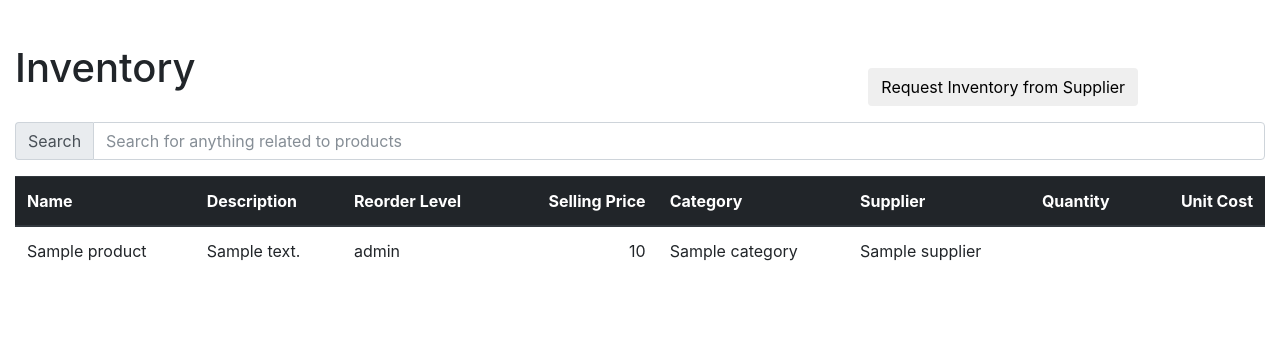
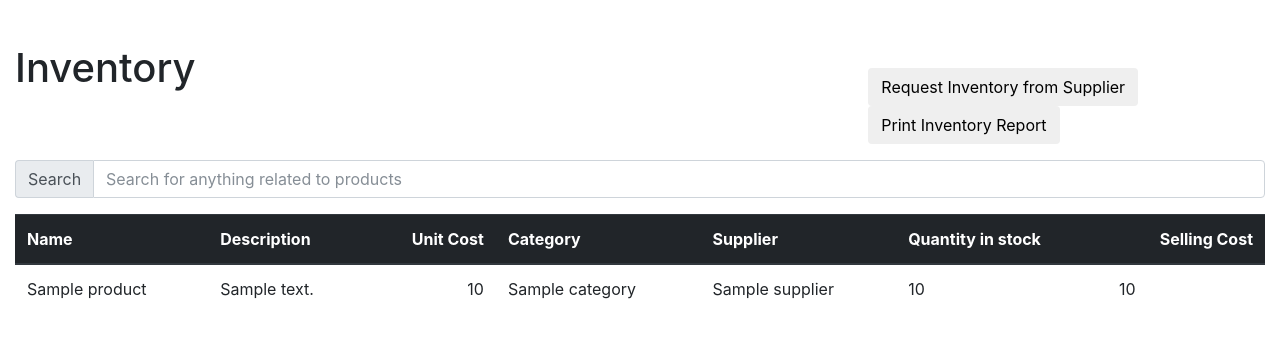
Before and after one commit to NeilTyson/Ubermensch, a Django app: template templates/inventory/index.html in a window 1280 px wide. Shown: the part 56-394 px from the top of the page. Run offline with Django 3.2, Linux system fonts and the light colour scheme; the template is opened without the code that fills it: most values are stand-ins (such as "Sample title", 1, 10 or a date in 2020); some libraries are stand-ins or nearby versions.

Commit message:
added inventory

```diff
--- a/templates/inventory/index.html
+++ b/templates/inventory/index.html
@@ -18,6 +18,7 @@
             </div>
             <div class="col-sm-4 mt-4">
                 <button class="btn btn-request"><a href="#">Request Inventory from Supplier</a></button>
+                <button class="btn btn-print"><a href="#">Print Inventory Report</a></button>
             </div>
         </div>
         {% if not products %}
@@ -36,12 +37,11 @@
                 <tr>
                     <th>Name</th>
                     <th>Description</th>
-                    <th>Reorder Level</th>
-                    <th class="text-right">Selling Price</th>
+                    <th class="text-right">Unit Cost</th>
                     <th>Category</th>
                     <th>Supplier</th>
-                    <th>Quantity</th>
-                    <th class="text-right">Unit Cost</th>
+                    <th>Quantity in stock</th>
+                    <th class="text-right">Selling Cost</th>
 
                 </tr>
                 </thead>
@@ -50,14 +50,15 @@
                     <tr>
                         <td>{{ product.name }}</td>
                         <td>{{ product.description }}</td>
-                        <td>{{ product.reorder_level }}</td>
-                        <td class="text-right">{{ product.price }}</td>
+                        <td class="text-right">{{ product.unit_cost }}</td>
                         <td>{{ product.category }}</td>
                         <td>
                             {% for x in product.supplier.all %}
                                 {{ x.name }}
                             {% endfor %}
                         </td>
+                        <td>{{ product.quantity_in_stock }}</td>
+                        <td>{{ product.selling_price }}</td>
                     </tr>
                 {% endfor %}
                 </tbody>
```
